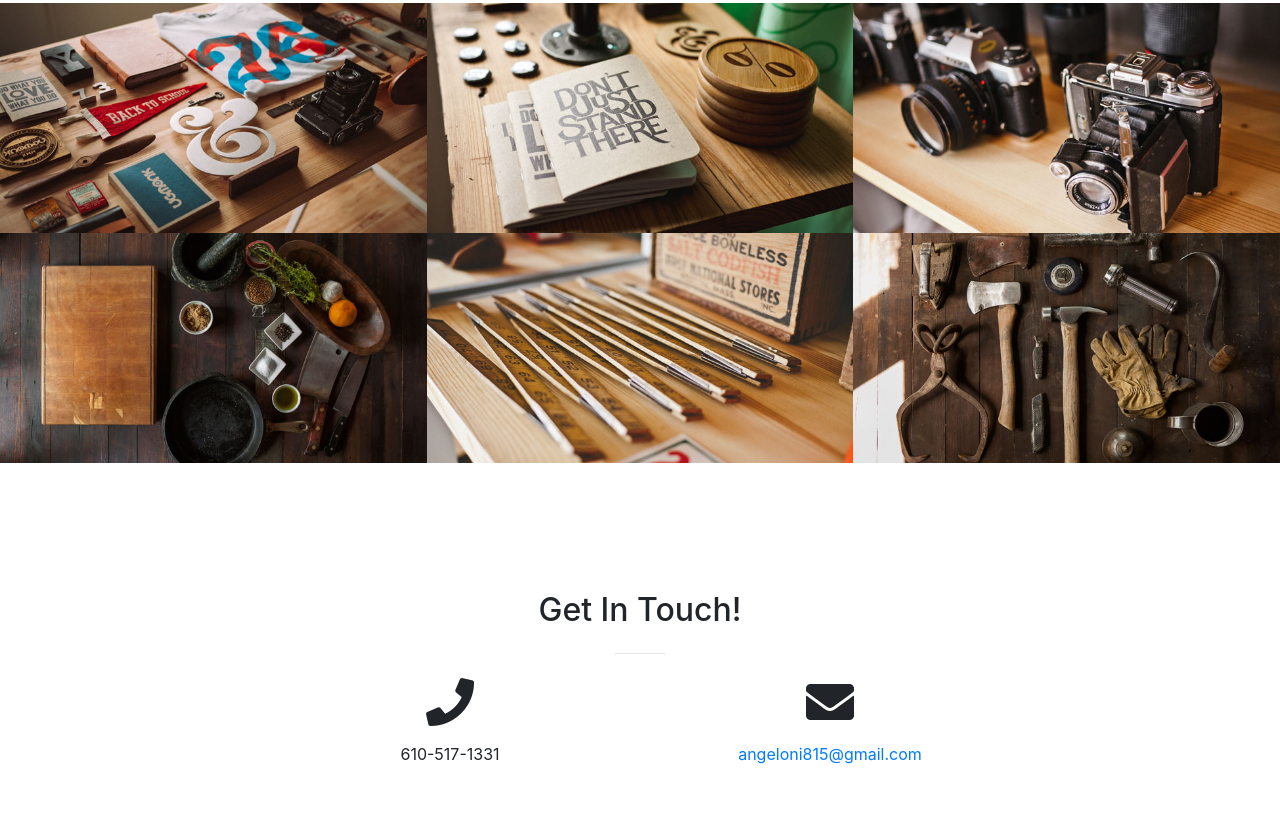
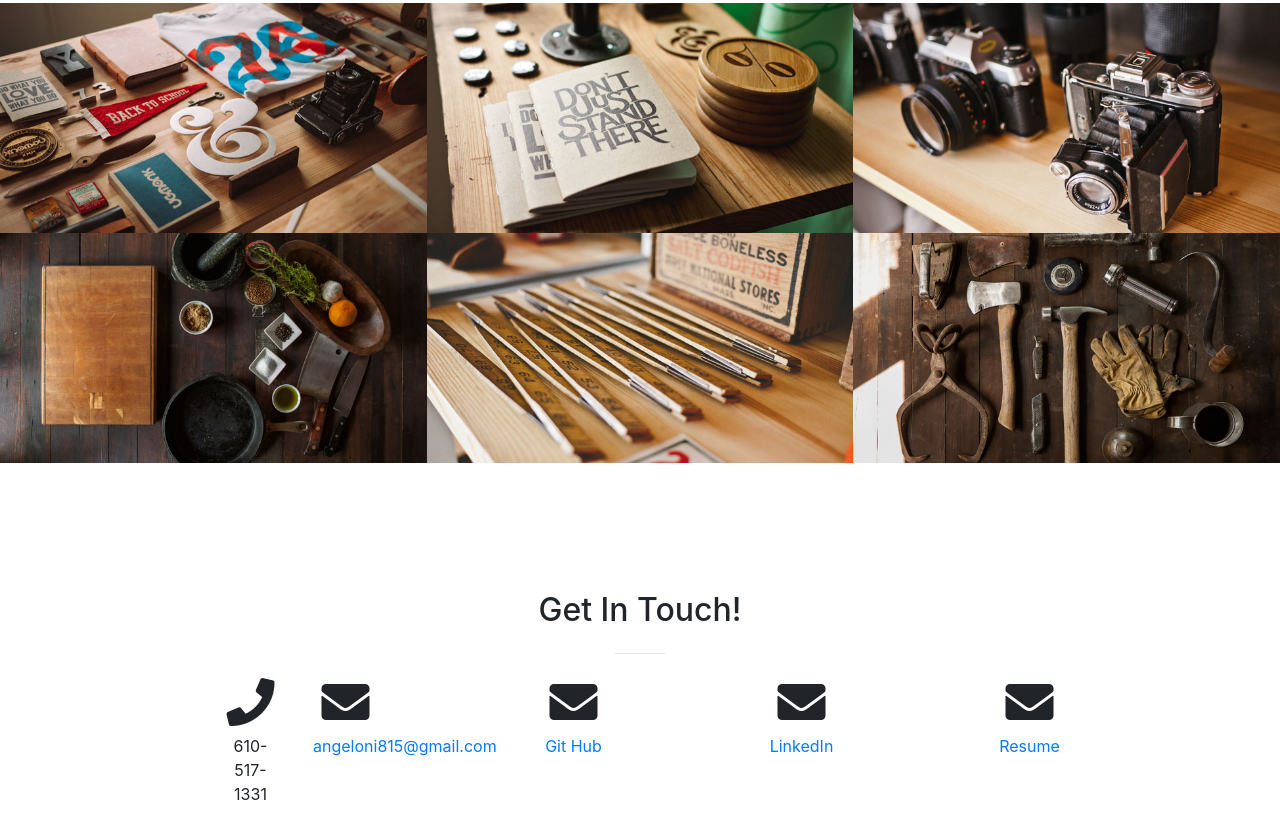
Before and after one commit to TJANGEL/Portfolio2, a website with bundled scripts: page index.html in a window 1280 px wide. Shown: the part 2107-2945 px from the top of the page. Built offline with nearby package versions, Linux system fonts and the light colour scheme.

Commit message:
update to html

```diff
--- a/index.html
+++ b/index.html
@@ -318,14 +318,41 @@
           </div>
         </div>
         <div class="row">
-          <div class="col-lg-4 ml-auto text-center">
-            <i class="fas fa-phone fa-3x mb-3 sr-contact-1"></i>
+          <div class="col-lg-1 ml-auto text-center">
+            <i class="fas fa-phone fa-3x mb-2 sr-contact-2"></i>
             <p>610-517-1331</p>
           </div>
-          <div class="col-lg-4 mr-auto text-center">
-            <i class="fas fa-envelope fa-3x mb-3 sr-contact-2"></i>
+          <div class="col-lg-1 mr-auto text-center">
+            <i class="fas fa-envelope fa-3x mb-2 sr-contact-2"></i>
             <p>
               <a href="mailto:angeloni815@gmail.com">angeloni815@gmail.com</a>
+            </p>
+          </div>
+          <div class="col-lg-1 mr-auto text-center">
+            <i class="fas fa-envelope fa-3x mb-2 sr-contact-2"></i>
+            <p>
+              <a id="github" href="https://github.com/TJANGEL" target="_blank"
+                >Git Hub</a
+              >
+            </p>
+          </div>
+          <div class="col-lg-1 mr-auto text-center">
+            <i class="fas fa-envelope fa-3x mb-2 sr-contact-2"></i>
+            <p>
+              <a
+                id="linkedIn"
+                href="https://www.linkedin.com/in/thomas-angeloni-8740873b/"
+                target="_blank"
+                >LinkedIn</a
+              >
+            </p>
+          </div>
+          <div class="col-lg-1 mr-auto text-center">
+            <i class="fas fa-envelope fa-3x mb-2 sr-contact-2"></i>
+            <p>
+              <a id="resume" href="assets/Resume_July_2018.pdf" target="_blank"
+                >Resume</a
+              >
             </p>
           </div>
         </div>
```
